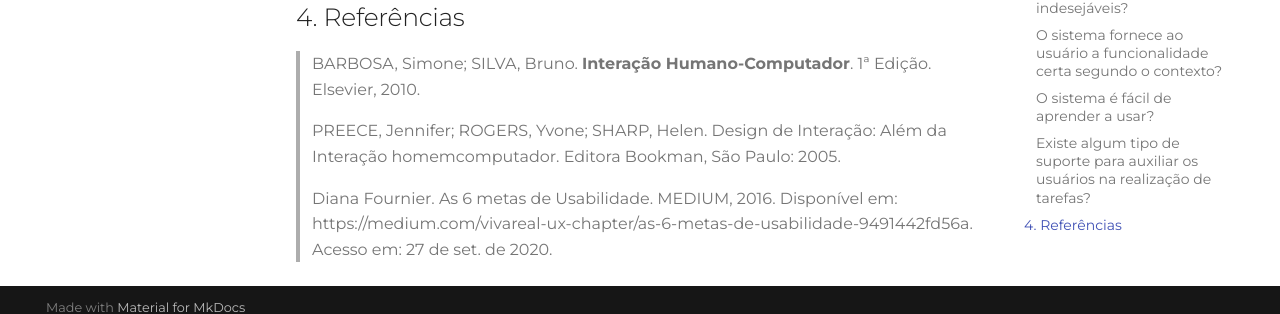
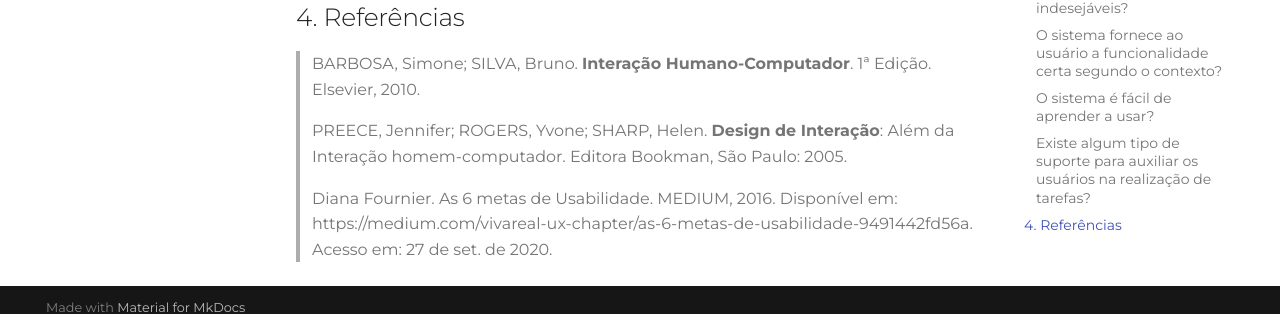
Before and after one commit to Mateusvff/2022.1-Faculdade-de-Arquitetura-e-Urbanismo, an MkDocs documentation site: the page built from docs/analise-de-requisitos/metas-de-usabilidade.md, in a window 1280 px wide and 900 px high, scrolled down 3225 px. Shown: the part 569-883 px from the top of the window. Built offline with MkDocs 1.6.1 and Material for MkDocs 9.7.7, drawn with Linux system fonts in a browser that asks for light colours; some web fonts are replaced; comment, search, counter and statistics services are not loaded.

Commit message:
:repeat: correção da referência do livro

```diff
--- a/docs/analise-de-requisitos/metas-de-usabilidade.md
+++ b/docs/analise-de-requisitos/metas-de-usabilidade.md
@@ -62,6 +62,6 @@ O sítio não fornece suportes os quais auxiliam os usuários durante a realiza
 
 > BARBOSA, Simone; SILVA, Bruno. **Interação Humano-Computador**. 1ª Edição. Elsevier, 2010.
 
-> PREECE, Jennifer; ROGERS, Yvone; SHARP, Helen. Design de Interação: Além da Interação homemcomputador. Editora Bookman, São Paulo: 2005.
+> PREECE, Jennifer; ROGERS, Yvone; SHARP, Helen. **Design de Interação**: Além da Interação homem-computador. Editora Bookman, São Paulo: 2005.
 
 > Diana Fournier. As 6 metas de Usabilidade. MEDIUM, 2016. Disponível em: https://medium.com/vivareal-ux-chapter/as-6-metas-de-usabilidade-9491442fd56a. Acesso em: 27 de set. de 2020.
```
